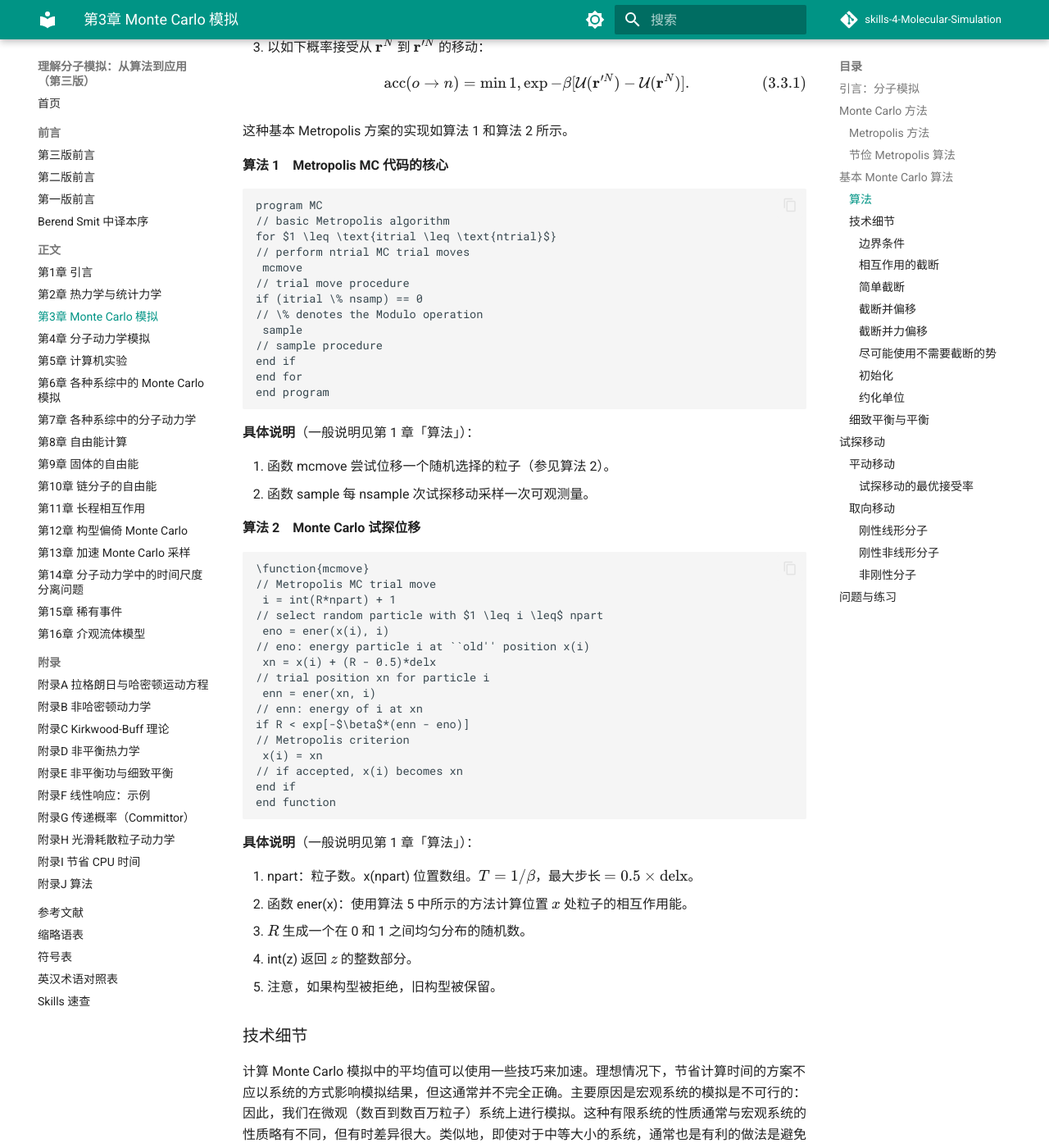
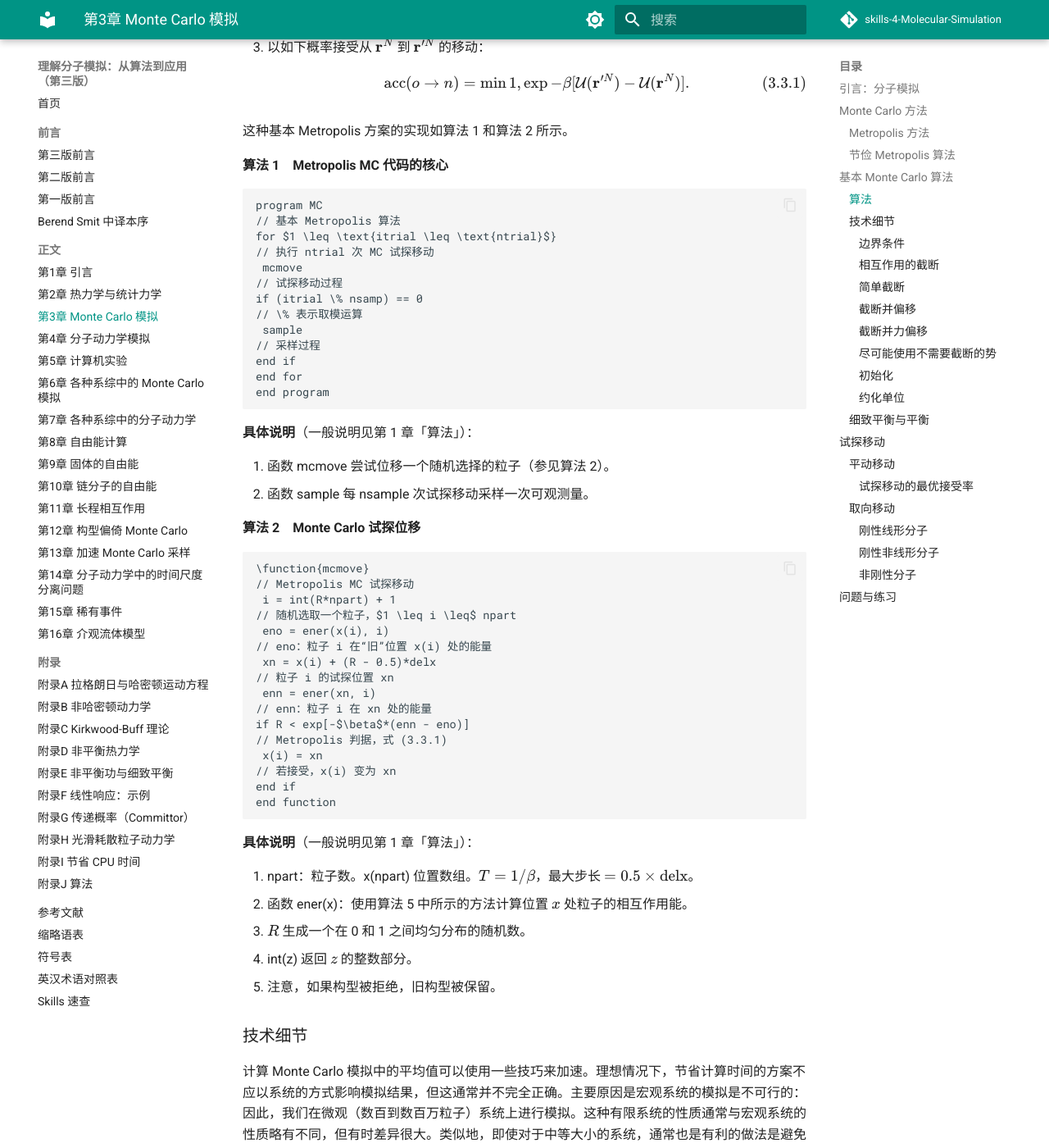
Before and after one commit to KASSARhahaha/skills-4-Molecular-Simulation, an MkDocs documentation site: the page built from docs/chapters/ch03-monte-carlo.md, in a window 1280 px wide and 1400 px high, scrolled down 8034 px. Shown: the whole window at 82% size. Built offline with MkDocs 1.6.1 and Material for MkDocs 9.7.7, drawn with Linux system fonts in a browser that asks for light colours; comment, search, counter and statistics services are not loaded; some of the changed text lies outside the part shown.

Commit message:
同步译稿：补回丢失的公式指针 + 译出算法注释
跟上译稿仓 a82355c：

- 8 处原书点了式号、译本没有的交叉引用补回（§2.1.2 的式 (2.1.21)、
  §2.2.1 的式 (2.1.11)、§3.3.2.2 的式 (5.1.21)、§8.6.11 的四处、
  §13.4.4 的式 (3.2.7)）。这些地方读者顺着中文读不到该翻回哪一条。
- 第 3 章算法 1、2 的 12 条英文注释译出（全书唯一一处未译）。

新工具 tools/parcheck.py：按 228 个节切片，逐节比对翻译后仍存在的锚点
（引文号／公式号／图表号），用来查某节里少了一句这类前几轮数不出来的
问题。自检 97.2%。

mkdocs build --strict 通过。

````diff
--- a/docs/chapters/ch03-monte-carlo.md
+++ b/docs/chapters/ch03-monte-carlo.md
@@ -198,15 +198,15 @@
 
 ```
 program MC
-// basic Metropolis algorithm
+// 基本 Metropolis 算法
 for $1 \leq \text{itrial \leq \text{ntrial}$}
-// perform ntrial MC trial moves
+// 执行 ntrial 次 MC 试探移动
  mcmove
-// trial move procedure
+// 试探移动过程
 if (itrial \% nsamp) == 0
-// \% denotes the Modulo operation
+// \% 表示取模运算
  sample
-// sample procedure
+// 采样过程
 end if
 end for
 end program
@@ -221,19 +221,19 @@
 
 ```
 \function{mcmove}
-// Metropolis MC trial move
+// Metropolis MC 试探移动
  i = int(R*npart) + 1
-// select random particle with $1 \leq i \leq$ npart
+// 随机选取一个粒子，$1 \leq i \leq$ npart
  eno = ener(x(i), i)
-// eno: energy particle i at ``old'' position x(i)
+// eno：粒子 i 在“旧”位置 x(i) 处的能量
  xn = x(i) + (R - 0.5)*delx
-// trial position xn for particle i
+// 粒子 i 的试探位置 xn
  enn = ener(xn, i)
-// enn: energy of i at xn
+// enn：粒子 i 在 xn 处的能量
 if R < exp[-$\beta$*(enn - eno)]
-// Metropolis criterion
+// Metropolis 判据，式 (3.3.1)
  x(i) = xn
-// if accepted, x(i) becomes xn
+// 若接受，x(i) 变为 xn
 end if
 end function
 ```
@@ -353,7 +353,7 @@
 
 截断势可以用于 Monte Carlo 模拟中，有时确实如此（例如在具有方阱或方肩势的简单模型系统的模拟中）。然而，在这种情况下，应该意识到由于势在 $r_c$ 处的不连续变化，压力存在一个“脉冲式”贡献。对于其他情况下的连续势，不建议使用纯粹的简单截断（虽然如有必要，可以计算压力的脉冲贡献）。
 
-补偿对势截断的常用（近似）方法是向我们计算的结构性质添加尾部校正。势能的尾部校正已在上面讨论过，见式 (3.3.5)。我们将在第 5 章讨论压力的计算。为了完整起见，这里我们给出三维情况下压力的尾部校正表达式：
+补偿对势截断的常用（近似）方法是向我们计算的结构性质添加尾部校正。势能的尾部校正已在上面讨论过，见式 (3.3.5)。我们将在第 5 章讨论压力的计算，见式 (5.1.21)。为了完整起见，这里我们给出三维情况下压力的尾部校正表达式：
 
 $$
 \Delta P_{\text{tail}} = \frac{4\pi\rho^2}{6} \int_{r_c}^{\infty} \mathrm{d}r \, r^2 \, \mathbf{r} \cdot \mathbf{f}(r) = \frac{16}{3} \pi\rho^2\epsilon\sigma^3 \left[\frac{2}{3}\left(\frac{\sigma}{r_c}\right)^{9} - \left(\frac{\sigma}{r_c}\right)^{3}\right],
````
Also changed, not shown: docs/chapters/ch02-thermo-statmech.md (+2 -2 lines), docs/chapters/ch08-free-energy.md (+4 -4 lines), docs/chapters/ch13-accel-mc.md (+1 -1 lines).
